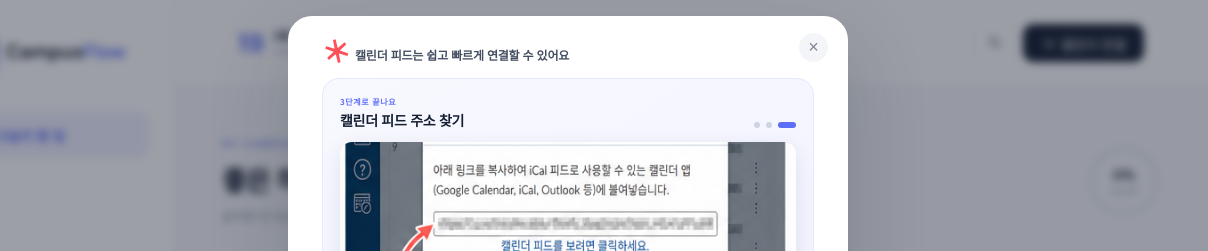
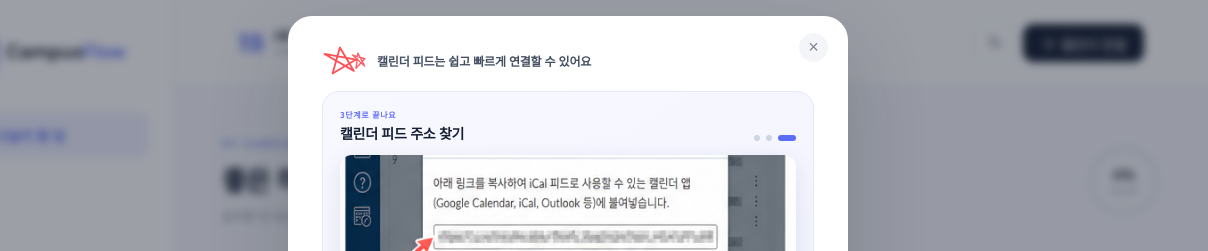
Before and after one commit to ahngwangjae/2608, a website: page index.html in a window 1280 px wide. Shown: the top 251 px of the page, 72-1280 px from the left. Drawn offline with Linux system fonts and the light colour scheme.

Commit message:
Use hand-drawn star in connection modal

```diff
--- a/index.html
+++ b/index.html
@@ -67,7 +67,15 @@
   <div class="modal-backdrop" id="feedModal" aria-hidden="true">
     <section class="modal" role="dialog" aria-modal="true" aria-labelledby="modalTitle">
       <button class="modal-close" aria-label="닫기">×</button>
-      <p class="quick-connect-note"><span aria-hidden="true">＊</span> 캘린더 피드는 쉽고 빠르게 연결할 수 있어요</p>
+      <p class="quick-connect-note">
+        <span class="quick-star" aria-hidden="true">
+          <svg viewBox="0 0 58 40" role="presentation">
+            <path d="M4 9.5 43 20 12 35 24 3 39 34 4 9.5Z"></path>
+            <path class="small-star" d="M39 14 54 20 42 31 46 12 53 29 39 14Z"></path>
+          </svg>
+        </span>
+        캘린더 피드는 쉽고 빠르게 연결할 수 있어요
+      </p>
       <section class="feed-guide" aria-labelledby="feedGuideTitle">
         <div class="guide-heading">
           <div>
--- a/styles.css
+++ b/styles.css
@@ -37,11 +37,14 @@
 @media(max-width:420px){.modal-backdrop{padding:8px}.modal{max-height:calc(100vh - 16px);border-radius:18px;padding:22px 14px}.feed-guide{padding:13px;margin-bottom:21px}.guide-viewport{height:150px}.guide-copy{min-height:48px}}
 @media(prefers-reduced-motion:reduce){.guide-atlas{transition:none}.guide-progress span,.feed-guide.changing .guide-sheen{animation:none}}
 
-.quick-connect-note{display:flex;align-items:center;gap:8px;margin:0 44px 14px 0;color:#454f62;font-size:12px;font-weight:700;letter-spacing:-.2px}
-.quick-connect-note span{flex:0 0 auto;display:block;width:25px;color:#ff4f57;font:700 29px/20px 'Segoe Print','Comic Sans MS',cursive;transform:rotate(-12deg)}
+.quick-connect-note{display:flex;align-items:center;gap:9px;margin:0 44px 14px 0;color:#454f62;font-size:12px;font-weight:700;letter-spacing:-.2px}
+.quick-connect-note .quick-star{flex:0 0 auto;display:block;width:46px;height:33px;transform:rotate(-5deg)}
+.quick-star svg{display:block;width:100%;height:100%;overflow:visible}
+.quick-star path{fill:none;stroke:#ff4f57;stroke-width:2.3;stroke-linecap:round;stroke-linejoin:round}
+.quick-star .small-star{stroke-width:1.8;opacity:.9}
 .connection-benefits{display:block;margin:0 0 21px;padding:13px 15px;border:1px solid #dfe3ff;border-radius:12px;background:linear-gradient(135deg,#f7f8ff,#eef1ff)}
 .connection-benefits p,.connection-benefits strong,.connection-benefits p span{display:block}
 .connection-benefits p{margin:0}
 .connection-benefits strong{font-size:11px;color:#343e55;margin-bottom:5px}
 .connection-benefits p span{font-size:9px;line-height:1.65;color:#727d90}
-@media(max-width:420px){.quick-connect-note{font-size:10px}.quick-connect-note span{font-size:25px}.connection-benefits{padding:11px 12px}.connection-benefits p span{font-size:8px}}
+@media(max-width:420px){.quick-connect-note{font-size:10px}.quick-connect-note .quick-star{width:40px;height:29px}.connection-benefits{padding:11px 12px}.connection-benefits p span{font-size:8px}}
```
